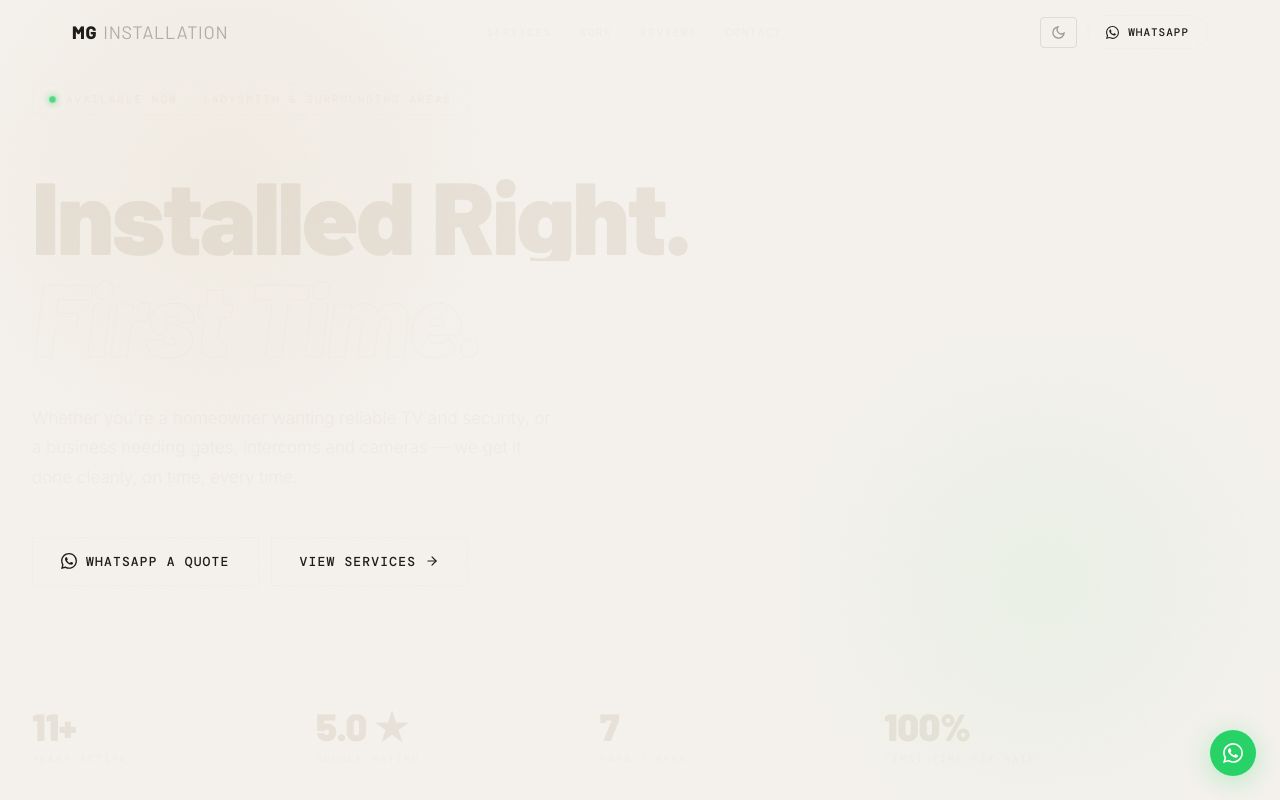
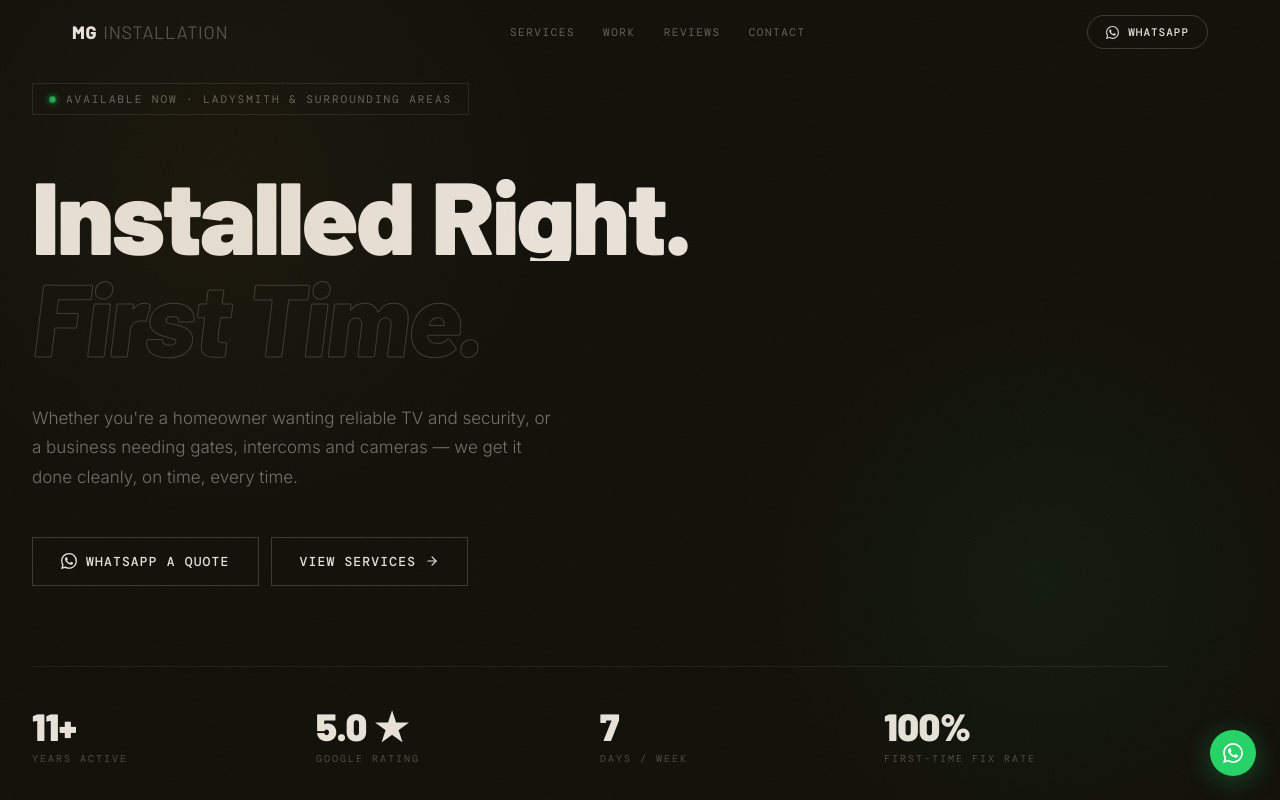
Before and after one commit to rudzie-dev/mg-installation, a React (Vite) app: page / in a window 1280 px wide. Shown: the top 800 px of the page. Built offline with nearby package versions, Linux system fonts and the light colour scheme.

Commit message:
remove light mode toggle

```diff
--- a/src/App.jsx
+++ b/src/App.jsx
@@ -64,23 +64,6 @@ _css.textContent = `
     --green-lo: rgba(37,211,102,0.08);
   }
 
-  /* ── Light mode tokens ── */
-  [data-theme="light"] {
-    --bg:       #F5F2ED;
-    --bg2:      #EDEAE4;
-    --bg3:      #E4E0D8;
-    --border:   rgba(40,35,25,0.10);
-    --muted:    rgba(40,35,25,0.45);
-    --faint:    rgba(40,35,25,0.04);
-    --ink:      #1C1A14;
-    --green:    #1aab52;
-    --green-lo: rgba(26,171,82,0.08);
-  }
-
-  /* Smooth theme transition */
-  *, *::before, *::after {
-    transition: background-color 0.3s ease, border-color 0.3s ease, color 0.3s ease !important;
-  }
 
   /* ── Paper grain overlay ── */
   body::after {
@@ -392,29 +375,8 @@ const FloatWA = () => {
   );
 };
 
-// ─── THEME ────────────────────────────────────────────────────────────────────
-const useTheme = () => {
-  const getSystem = () => window.matchMedia("(prefers-color-scheme: light)").matches ? "light" : "dark";
-  const [theme, setTheme] = useState(getSystem);
-
-  useEffect(() => {
-    document.documentElement.setAttribute("data-theme", theme);
-  }, [theme]);
-
-  // Follow system changes
-  useEffect(() => {
-    const mq = window.matchMedia("(prefers-color-scheme: light)");
-    const fn = (e) => setTheme(e.matches ? "light" : "dark");
-    mq.addEventListener("change", fn);
-    return () => mq.removeEventListener("change", fn);
-  }, []);
-
-  const toggle = () => setTheme(t => t === "dark" ? "light" : "dark");
-  return { theme, toggle };
-};
-
 // ─── NAV ──────────────────────────────────────────────────────────────────────
-const Nav = ({ theme, onToggle }) => {
+const Nav = () => {
   const [scrolled, setScrolled] = useState(false);
   const [mob, setMob] = useState(false);
 
@@ -430,7 +392,7 @@ const Nav = ({ theme, onToggle }) => {
         style={{
           position:"fixed", top:0, left:0, right:0, zIndex:40,
           borderBottom: scrolled ? "1px solid var(--border)" : "1px solid transparent",
-          background: scrolled ? (theme === "dark" ? "rgba(17,16,9,0.92)" : "rgba(245,242,237,0.92)") : "transparent",
+          background: scrolled ? "rgba(17,16,9,0.88)" : "transparent",
           backdropFilter: scrolled ? "blur(20px)" : "none",
           WebkitBackdropFilter: scrolled ? "blur(20px)" : "none",
           transition:"all 0.4s ease",
@@ -459,31 +421,7 @@ const Nav = ({ theme, onToggle }) => {
 
           {/* Right — theme toggle + WA + hamburger */}
           <div style={{ display:"flex", alignItems:"center", gap:10 }}>
-            <motion.button
-              onClick={onToggle}
-              title={theme === "dark" ? "Switch to light mode" : "Switch to dark mode"}
-              style={{ background:"none", border:"1px solid var(--border)", color:"var(--muted)",
-                cursor:"pointer", padding:"7px 10px", display:"flex", alignItems:"center", justifyContent:"center",
-                borderRadius:4, flexShrink:0 }}
-              whileTap={{ scale:0.9 }}
-              whileHover={{ borderColor:"var(--green)", color:"var(--ink)" }}
-            >
-              <AnimatePresence mode="wait" initial={false}>
-                <motion.span key={theme}
-                  initial={{ opacity:0, rotate:-30, scale:0.7 }}
-                  animate={{ opacity:1, rotate:0, scale:1 }}
-                  exit={{ opacity:0, rotate:30, scale:0.7 }}
-                  transition={{ duration:0.2 }}
-                  style={{ display:"flex" }}
-                >
-                  {theme === "dark"
-                    ? <svg width="15" height="15" viewBox="0 0 24 24" fill="none" stroke="currentColor" strokeWidth="2"><circle cx="12" cy="12" r="5"/><line x1="12" y1="1" x2="12" y2="3"/><line x1="12" y1="21" x2="12" y2="23"/><line x1="4.22" y1="4.22" x2="5.64" y2="5.64"/><line x1="18.36" y1="18.36" x2="19.78" y2="19.78"/><line x1="1" y1="12" x2="3" y2="12"/><line x1="21" y1="12" x2="23" y2="12"/><line x1="4.22" y1="19.78" x2="5.64" y2="18.36"/><line x1="18.36" y1="5.64" x2="19.78" y2="4.22"/></svg>
-                    : <svg width="15" height="15" viewBox="0 0 24 24" fill="none" stroke="currentColor" strokeWidth="2"><path d="M21 12.79A9 9 0 1 1 11.21 3 7 7 0 0 0 21 12.79z"/></svg>
-                  }
-                </motion.span>
-              </AnimatePresence>
-            </motion.button>
-            <motion.a
+                        <motion.a
               href={WA} target="_blank"
               className="btn-glint"
               style={{ borderRadius:999, padding:"9px 18px", fontSize:11 }}
@@ -1143,10 +1081,9 @@ const Footer = () => (
 
 // ─── ROOT ─────────────────────────────────────────────────────────────────────
 export default function App() {
-  const { theme, toggle } = useTheme();
   return (
     <div>
-      <Nav theme={theme} onToggle={toggle}/>
+      <Nav/>
       <Hero/>
       <BrandBar/>
       <Services/>
```
